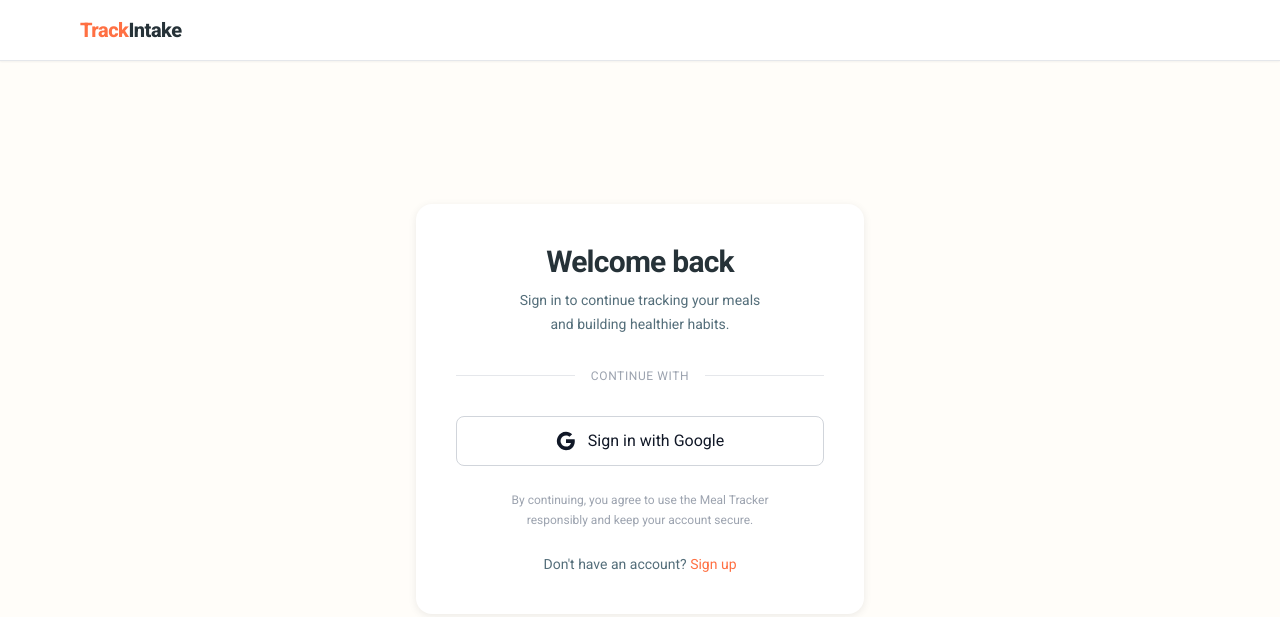
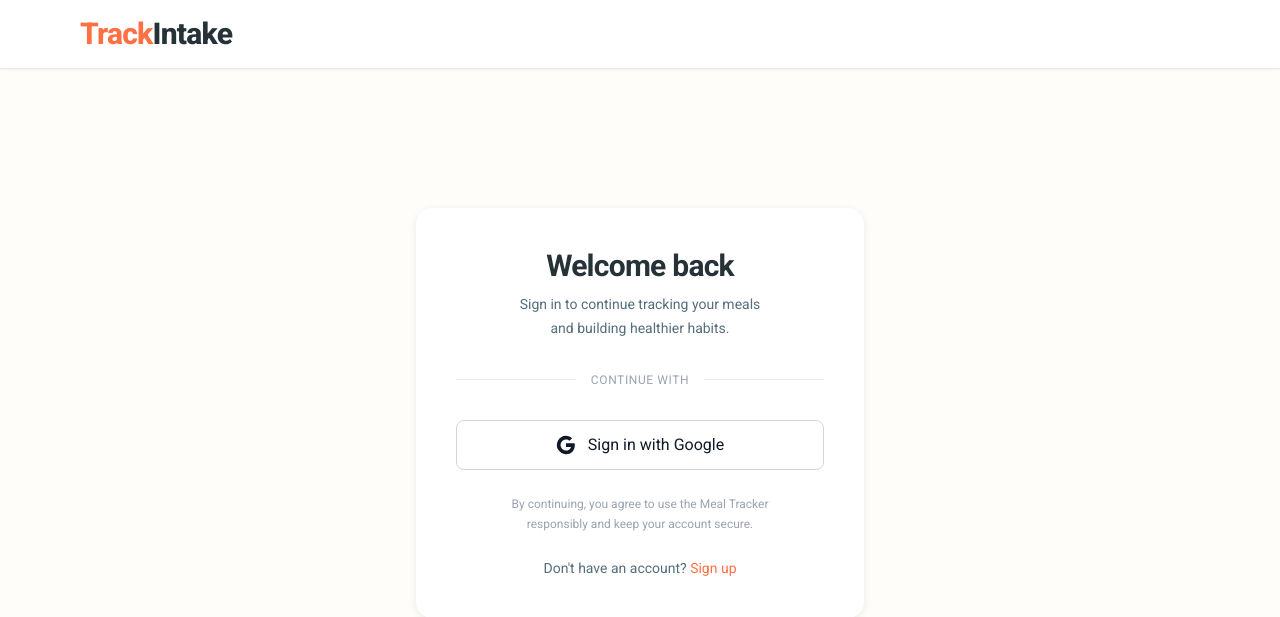
Before and after one commit to GopalKarankar/mealsystem, a Django app: page /login in a window 1280 px wide. Shown: the top 617 px of the page. Run offline with Django 5.2, Linux system fonts and the light colour scheme; some libraries are stand-ins or nearby versions.

Commit message:
fix: Increase navbar logo text size
Bump "TrackIntake" wordmark from text-xl to text-3xl for better visual prominence.

Co-Authored-By: Claude Haiku 4.5 <noreply@anthropic.com>
Claude-Session: https://claude.ai/code/session_01Ji8jbAvhYymmVhPruGF5PB

```diff
--- a/templates/partials/_navbar.html
+++ b/templates/partials/_navbar.html
@@ -1,7 +1,7 @@
 <nav class="sticky top-0 z-10 bg-white border-b border-gray-200 shadow-sm">
   <div class="max-w-6xl mx-auto px-4 py-4 flex items-center {% if show_logout %}justify-between{% else %}justify-center sm:justify-start{% endif %}">
     <a href="/" class="flex items-center">
-      <span class="text-xl font-extrabold tracking-tight text-brand-orange">Track</span><span class="text-xl font-extrabold tracking-tight text-heading">Intake</span>
+      <span class="text-3xl font-extrabold tracking-tight text-brand-orange">Track</span><span class="text-3xl font-extrabold tracking-tight text-heading">Intake</span>
     </a>
     {% if show_logout %}
     <button onclick="logout()" class="text-sm font-medium text-body hover:text-heading focus:outline-none focus:ring-2 focus:ring-brand-orange focus:ring-offset-2 rounded">Logout</button>
```
